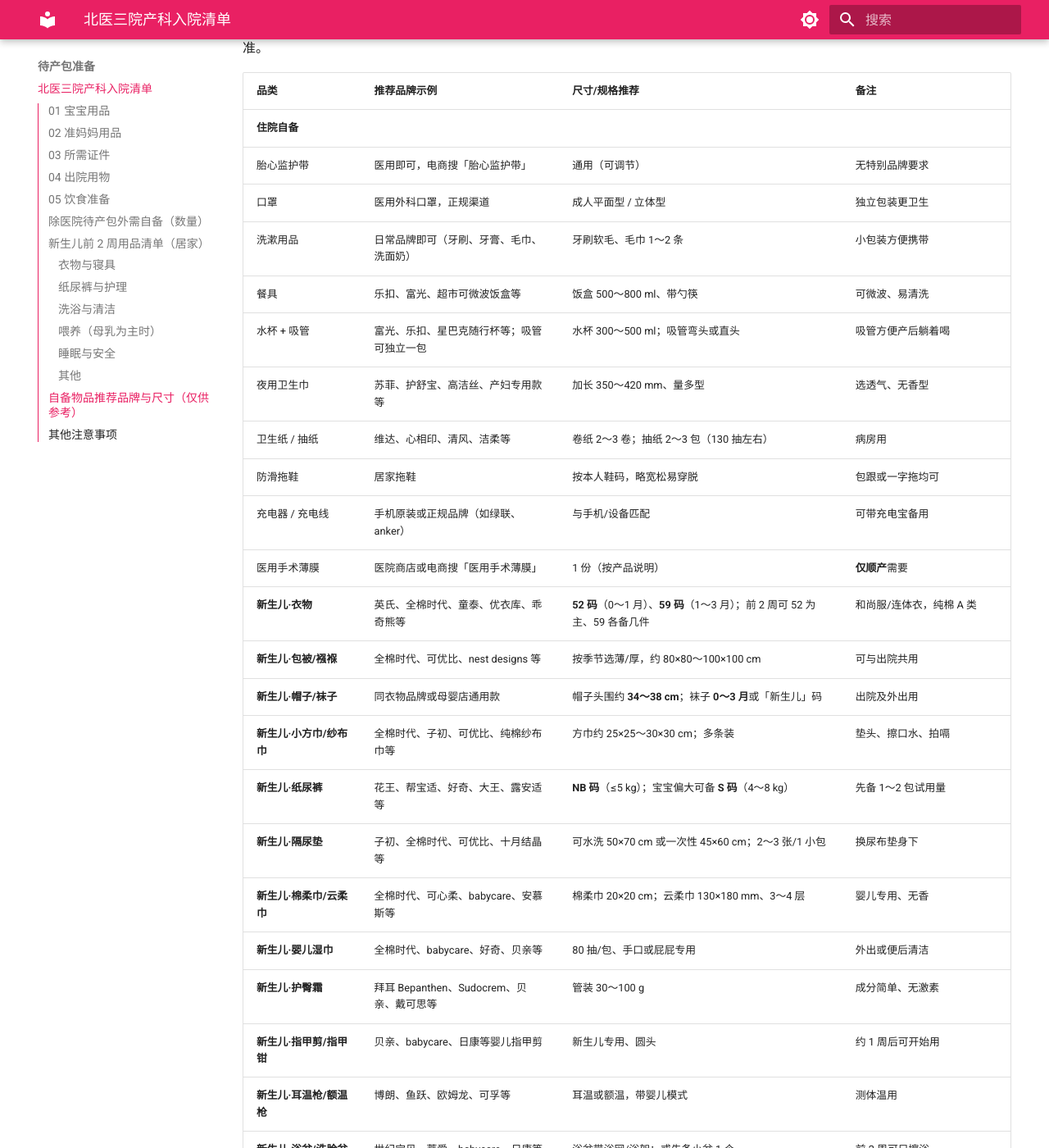
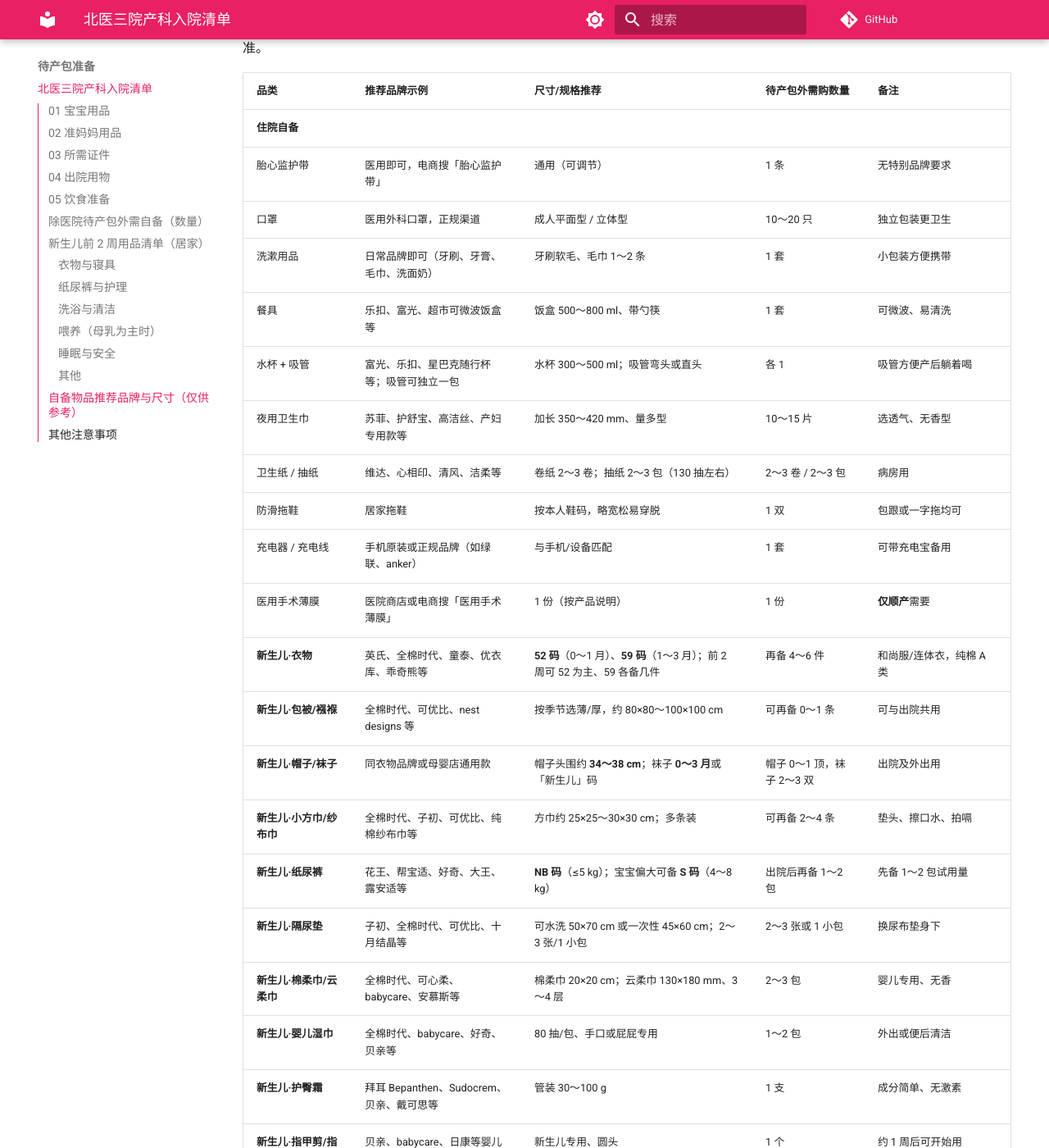
Before and after one commit to ziyiyuan/pregnancy-notes, an MkDocs documentation site: the page built from docs/待产包准备/北医三院产科入院清单.md, in a window 1280 px wide and 1400 px high, scrolled down 4762 px. Shown: the whole window at 82% size. Built offline with MkDocs 1.6.1 and Material for MkDocs 9.7.7, drawn with Linux system fonts in a browser that asks for light colours; comment, search, counter and statistics services are not loaded; some of the changed text lies outside the part shown.

```diff
--- a/docs/待产包准备/北医三院产科入院清单.md
+++ b/docs/待产包准备/北医三院产科入院清单.md
@@ -144,42 +144,42 @@
 
 以下为母婴圈中常被提及的品牌示例与尺寸/规格参考，**无利益相关**，请按购买渠道、成分安全与自身需求自行选择；产品以实际为准。
 
-| 品类 | 推荐品牌示例 | 尺寸/规格推荐 | 备注 |
-|------|--------------|---------------|------|
-| **住院自备** | | | |
-| 胎心监护带 | 医用即可，电商搜「胎心监护带」 | 通用（可调节） | 无特别品牌要求 |
-| 口罩 | 医用外科口罩，正规渠道 | 成人平面型 / 立体型 | 独立包装更卫生 |
-| 洗漱用品 | 日常品牌即可（牙刷、牙膏、毛巾、洗面奶） | 牙刷软毛、毛巾 1～2 条 | 小包装方便携带 |
-| 餐具 | 乐扣、富光、超市可微波饭盒等 | 饭盒 500～800 ml、带勺筷 | 可微波、易清洗 |
-| 水杯 + 吸管 | 富光、乐扣、星巴克随行杯等；吸管可独立一包 | 水杯 300～500 ml；吸管弯头或直头 | 吸管方便产后躺着喝 |
-| 夜用卫生巾 | 苏菲、护舒宝、高洁丝、产妇专用款等 | 加长 350～420 mm、量多型 | 选透气、无香型 |
-| 卫生纸 / 抽纸 | 维达、心相印、清风、洁柔等 | 卷纸 2～3 卷；抽纸 2～3 包（130 抽左右） | 病房用 |
-| 防滑拖鞋 | 居家拖鞋 | 按本人鞋码，略宽松易穿脱 | 包跟或一字拖均可 |
-| 充电器 / 充电线 | 手机原装或正规品牌（如绿联、anker） | 与手机/设备匹配 | 可带充电宝备用 |
-| 医用手术薄膜 | 医院商店或电商搜「医用手术薄膜」 | 1 份（按产品说明） | **仅顺产**需要 |
-| **新生儿·衣物** | 英氏、全棉时代、童泰、优衣库、乖奇熊等 | **52 码**（0～1 月）、**59 码**（1～3 月）；前 2 周可 52 为主、59 各备几件 | 和尚服/连体衣，纯棉 A 类 |
-| **新生儿·包被/襁褓** | 全棉时代、可优比、nest designs 等 | 按季节选薄/厚，约 80×80～100×100 cm | 可与出院共用 |
-| **新生儿·帽子/袜子** | 同衣物品牌或母婴店通用款 | 帽子头围约 **34～38 cm**；袜子 **0～3 月**或「新生儿」码 | 出院及外出用 |
-| **新生儿·小方巾/纱布巾** | 全棉时代、子初、可优比、纯棉纱布巾等 | 方巾约 25×25～30×30 cm；多条装 | 垫头、擦口水、拍嗝 |
-| **新生儿·纸尿裤** | 花王、帮宝适、好奇、大王、露安适等 | **NB 码**（≤5 kg）；宝宝偏大可备 **S 码**（4～8 kg） | 先备 1～2 包试用量 |
-| **新生儿·隔尿垫** | 子初、全棉时代、可优比、十月结晶等 | 可水洗 50×70 cm 或一次性 45×60 cm；2～3 张/1 小包 | 换尿布垫身下 |
-| **新生儿·棉柔巾/云柔巾** | 全棉时代、可心柔、babycare、安慕斯等 | 棉柔巾 20×20 cm；云柔巾 130×180 mm、3～4 层 | 婴儿专用、无香 |
-| **新生儿·婴儿湿巾** | 全棉时代、babycare、好奇、贝亲等 | 80 抽/包、手口或屁屁专用 | 外出或便后清洁 |
-| **新生儿·护臀霜** | 拜耳 Bepanthen、Sudocrem、贝亲、戴可思等 | 管装 30～100 g | 成分简单、无激素 |
-| **新生儿·指甲剪/指甲钳** | 贝亲、babycare、日康等婴儿指甲剪 | 新生儿专用、圆头 | 约 1 周后可开始用 |
-| **新生儿·耳温枪/额温枪** | 博朗、鱼跃、欧姆龙、可孚等 | 耳温或额温，带婴儿模式 | 测体温用 |
-| **新生儿·浴盆/洗脸盆** | 世纪宝贝、蒂爱、babycare、日康等 | 浴盆带浴网/浴架；或先备小盆 1 个 | 前 2 周可只擦浴 |
-| **新生儿·沐浴洗发二合一** | 贝亲、艾惟诺、施巴、松达等 | 新生儿/无泪配方，200～500 ml | 不必每次都用 |
-| **新生儿·浴巾** | 全棉时代、可优比、纱布浴巾等 | 约 70×140 cm，纱布或棉 | 吸水性好 |
-| **新生儿·乳头霜** | 兰思诺、美德乐、帕玛氏等 | 小支装 7～40 g | 纯羊毛脂或成分可入口 |
-| **新生儿·防溢乳垫** | 兰思诺、贝亲、子初、美德乐等 | 一盒 30～60 片；一次性或可洗 | 按需，奶多时用 |
-| **吸奶器** | 美德乐、新安怡、贝亲、小白熊等 | 喇叭罩**口径**约 21/24/27 mm，按乳头直径选 | 单边/双边按需 |
-| **新生儿·奶瓶 + 奶瓶刷** | 奶瓶：贝亲、hegen、布朗博士；奶瓶刷：贝亲、日康等 | 奶瓶 **120～160 ml**，奶嘴 **SS/S 段**；刷 1 套 | 混合喂养备用 |
-| **新生儿·奶粉** | 启赋、爱他美、美赞臣、飞鹤、君乐宝等 | **1 段**（0～6 月），**小罐 400 g** | 备用，开封后按说明期限用完 |
-| **婴儿洗衣** | 保宁、贝亲、wickle、英氏等婴儿洗衣液/皂 | 瓶装 1 L 左右或皂多块 | 无香或淡香、低敏 |
-| **婴儿床/拼接床/摇篮** | 可优比、巴布豆、farska、boori 等 | 拼接床常见 60×120 cm 等；摇篮按产品 | 床品平整、无多余杂物 |
-| **婴儿提篮** | 宝得适、cybex、迈可适、感恩、惠尔顿等 | **0～13 kg**（约 0～15 月）；可拆下当提篮；**反向安装**于后排；安全带或 ISOFIX+支撑腿固定 | 出院乘车即需；打车可自带，体积小便于安装 |
-| **儿童安全座椅（0～4 岁）** | 宝得适、cybex、迈可适、感恩、惠尔顿、好孩子等 | **0～18 kg / 0～4 岁**；含反向安装阶段；ISOFIX 或安全带固定；不可拆下当提篮 | 长期用车选；需通过 **3C** 认证 |
+| 品类 | 推荐品牌示例 | 尺寸/规格推荐 | 待产包外需购数量 | 备注 |
+|------|--------------|---------------|------------------|------|
+| **住院自备** | | | | |
+| 胎心监护带 | 医用即可，电商搜「胎心监护带」 | 通用（可调节） | 1 条 | 无特别品牌要求 |
+| 口罩 | 医用外科口罩，正规渠道 | 成人平面型 / 立体型 | 10～20 只 | 独立包装更卫生 |
+| 洗漱用品 | 日常品牌即可（牙刷、牙膏、毛巾、洗面奶） | 牙刷软毛、毛巾 1～2 条 | 1 套 | 小包装方便携带 |
+| 餐具 | 乐扣、富光、超市可微波饭盒等 | 饭盒 500～800 ml、带勺筷 | 1 套 | 可微波、易清洗 |
+| 水杯 + 吸管 | 富光、乐扣、星巴克随行杯等；吸管可独立一包 | 水杯 300～500 ml；吸管弯头或直头 | 各 1 | 吸管方便产后躺着喝 |
+| 夜用卫生巾 | 苏菲、护舒宝、高洁丝、产妇专用款等 | 加长 350～420 mm、量多型 | 10～15 片 | 选透气、无香型 |
+| 卫生纸 / 抽纸 | 维达、心相印、清风、洁柔等 | 卷纸 2～3 卷；抽纸 2～3 包（130 抽左右） | 2～3 卷 / 2～3 包 | 病房用 |
+| 防滑拖鞋 | 居家拖鞋 | 按本人鞋码，略宽松易穿脱 | 1 双 | 包跟或一字拖均可 |
+| 充电器 / 充电线 | 手机原装或正规品牌（如绿联、anker） | 与手机/设备匹配 | 1 套 | 可带充电宝备用 |
+| 医用手术薄膜 | 医院商店或电商搜「医用手术薄膜」 | 1 份（按产品说明） | 1 份 | **仅顺产**需要 |
+| **新生儿·衣物** | 英氏、全棉时代、童泰、优衣库、乖奇熊等 | **52 码**（0～1 月）、**59 码**（1～3 月）；前 2 周可 52 为主、59 各备几件 | 再备 4～6 件 | 和尚服/连体衣，纯棉 A 类 |
+| **新生儿·包被/襁褓** | 全棉时代、可优比、nest designs 等 | 按季节选薄/厚，约 80×80～100×100 cm | 可再备 0～1 条 | 可与出院共用 |
+| **新生儿·帽子/袜子** | 同衣物品牌或母婴店通用款 | 帽子头围约 **34～38 cm**；袜子 **0～3 月**或「新生儿」码 | 帽子 0～1 顶，袜子 2～3 双 | 出院及外出用 |
+| **新生儿·小方巾/纱布巾** | 全棉时代、子初、可优比、纯棉纱布巾等 | 方巾约 25×25～30×30 cm；多条装 | 可再备 2～4 条 | 垫头、擦口水、拍嗝 |
+| **新生儿·纸尿裤** | 花王、帮宝适、好奇、大王、露安适等 | **NB 码**（≤5 kg）；宝宝偏大可备 **S 码**（4～8 kg） | 出院后再备 1～2 包 | 先备 1～2 包试用量 |
+| **新生儿·隔尿垫** | 子初、全棉时代、可优比、十月结晶等 | 可水洗 50×70 cm 或一次性 45×60 cm；2～3 张/1 小包 | 2～3 张或 1 小包 | 换尿布垫身下 |
+| **新生儿·棉柔巾/云柔巾** | 全棉时代、可心柔、babycare、安慕斯等 | 棉柔巾 20×20 cm；云柔巾 130×180 mm、3～4 层 | 2～3 包 | 婴儿专用、无香 |
+| **新生儿·婴儿湿巾** | 全棉时代、babycare、好奇、贝亲等 | 80 抽/包、手口或屁屁专用 | 1～2 包 | 外出或便后清洁 |
+| **新生儿·护臀霜** | 拜耳 Bepanthen、Sudocrem、贝亲、戴可思等 | 管装 30～100 g | 1 支 | 成分简单、无激素 |
+| **新生儿·指甲剪/指甲钳** | 贝亲、babycare、日康等婴儿指甲剪 | 新生儿专用、圆头 | 1 个 | 约 1 周后可开始用 |
+| **新生儿·耳温枪/额温枪** | 博朗、鱼跃、欧姆龙、可孚等 | 耳温或额温，带婴儿模式 | 1 个 | 测体温用 |
+| **新生儿·浴盆/洗脸盆** | 世纪宝贝、蒂爱、babycare、日康等 | 浴盆带浴网/浴架；或先备小盆 1 个 | 1 个 | 前 2 周可只擦浴 |
+| **新生儿·沐浴洗发二合一** | 贝亲、艾惟诺、施巴、松达等 | 新生儿/无泪配方，200～500 ml | 1 瓶 | 不必每次都用 |
+| **新生儿·浴巾** | 全棉时代、可优比、纱布浴巾等 | 约 70×140 cm，纱布或棉 | 可再备 0～1 条 | 吸水性好 |
+| **新生儿·乳头霜** | 兰思诺、美德乐、帕玛氏等 | 小支装 7～40 g | 1 支 | 纯羊毛脂或成分可入口 |
+| **新生儿·防溢乳垫** | 兰思诺、贝亲、子初、美德乐等 | 一盒 30～60 片；一次性或可洗 | 1 盒（约 30～60 片） | 按需，奶多时用 |
+| **吸奶器** | 美德乐、新安怡、贝亲、小白熊等 | 喇叭罩**口径**约 21/24/27 mm，按乳头直径选 | 1 台 | 单边/双边按需 |
+| **新生儿·奶瓶 + 奶瓶刷** | 奶瓶：贝亲、hegen、布朗博士；奶瓶刷：贝亲、日康等 | 奶瓶 **120～160 ml**，奶嘴 **SS/S 段**；刷 1 套 | 奶瓶 2 个，刷 1 套 | 混合喂养备用 |
+| **新生儿·奶粉** | 启赋、爱他美、美赞臣、飞鹤、君乐宝等 | **1 段**（0～6 月），**小罐 400 g** | 小罐 1 罐（约 400 g） | 备用，开封后按说明期限用完 |
+| **婴儿洗衣** | 保宁、贝亲、wickle、英氏等婴儿洗衣液/皂 | 瓶装 1 L 左右或皂多块 | 1 L 或皂若干 | 无香或淡香、低敏 |
+| **婴儿床/拼接床/摇篮** | 可优比、巴布豆、farska、boori 等 | 拼接床常见 60×120 cm 等；摇篮按产品 | 1 | 床品平整、无多余杂物 |
+| **婴儿提篮** | 宝得适、cybex、迈可适、感恩、惠尔顿等 | **0～13 kg**（约 0～15 月）；可拆下当提篮；**反向安装**于后排；安全带或 ISOFIX+支撑腿固定 | 1 | 出院乘车即需；打车可自带，体积小便于安装 |
+| **儿童安全座椅（0～4 岁）** | 宝得适、cybex、迈可适、感恩、惠尔顿、好孩子等 | **0～18 kg / 0～4 岁**；含反向安装阶段；ISOFIX 或安全带固定；不可拆下当提篮 | 1 | 长期用车选；需通过 **3C** 认证 |
 
 ---
 
--- a/mkdocs.yml
+++ b/mkdocs.yml
@@ -2,7 +2,11 @@
 site_name: 孕期记录
 site_description: 孕期事宜记录与待产包准备
 site_author: null
-repo_url: null  # 部署到 Git 后在此填写仓库地址，如 https://github.com/xxx/pg
+site_url: https://ziyiyuan.github.io/pregnancy-notes/  # 与 GitHub 仓库名一致
+repo_url: https://github.com/ziyiyuan/pregnancy-notes
+
+docs_dir: docs
+site_dir: site
 
 theme:
   name: material
@@ -30,6 +34,8 @@
   - 首页: index.md
   - 待产包准备:
     - 北医三院产科入院清单: 待产包准备/北医三院产科入院清单.md
+  - 孕期生活:
+    - 孕期菜单: 孕期生活/孕期菜单.md
 
 plugins:
   - search
--- a/requirements-docs.txt
+++ b/requirements-docs.txt
@@ -1,2 +1,2 @@
-mkdocs>=1.5.0
-mkdocs-material>=9.0.0
+mkdocs>=1.5.0,<2.0
+mkdocs-material>=9.0.0,<10
```
Also changed, not shown: README.md (+28 -40 lines), docs/index.md (+2 -1 lines), docs/孕期生活/孕期菜单.md (added, +50 -0 lines), 待产包准备/北医三院产科入院清单.md (deleted, +0 -202 lines), 11 other files.
